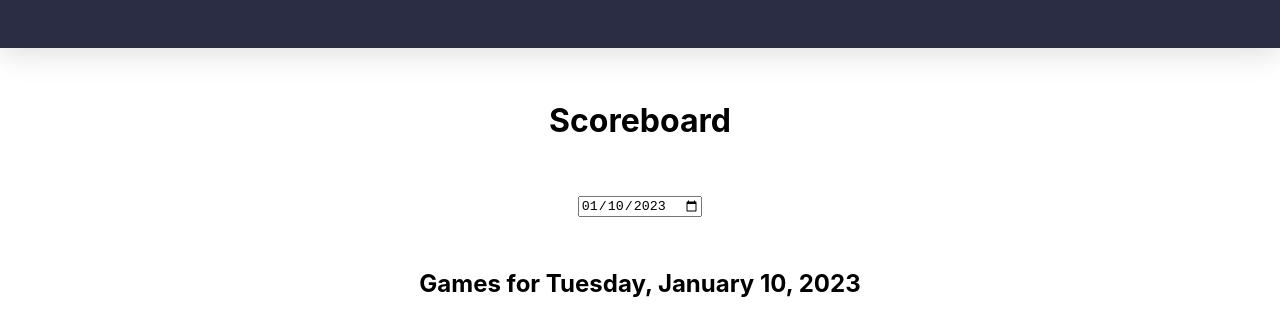
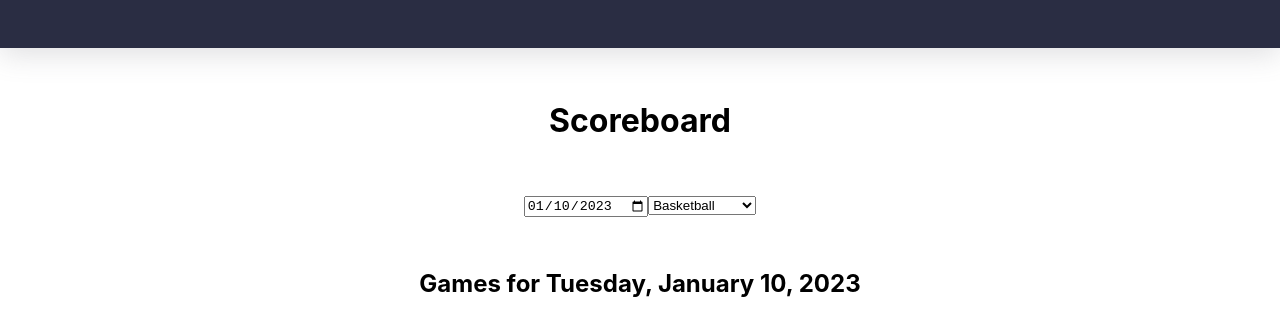
Before and after one commit to mjande/scoreboard-mini-project, a React (Create React App) app: page / in a window 1280 px wide. Shown: the top 336 px of the page. Built offline with nearby package versions, Linux system fonts and the light colour scheme; no server answers.

Commit message:
Add select elment for sports in Form

```diff
--- a/src/components/Form.jsx
+++ b/src/components/Form.jsx
@@ -8,6 +8,21 @@ export default function Form({ date, setDate }) {
         defaultValue={date}
         onChange={(e) => setDate(e.target.value)}
       />
+      <select name="sport">
+        <option value="1">Basketball</option>
+        <option value="2">Football</option>
+        <option value="3">Baseball</option>
+        <option value="4">Softball</option>
+        <option value="5">Lacrosse</option>
+        <option value="6">Soccer</option>
+        <option value="7">Volleyball</option>
+        <option value="8">Field Hockey</option>
+        <option value="9">Ice Hockey</option>
+        <option value="10">Water Polo</option>
+        <option value="11">Cross Country</option>
+        <option value="12">Golf</option>
+        <option value="13">Tennis</option>
+      </select>
     </form>
   );
 }
```
